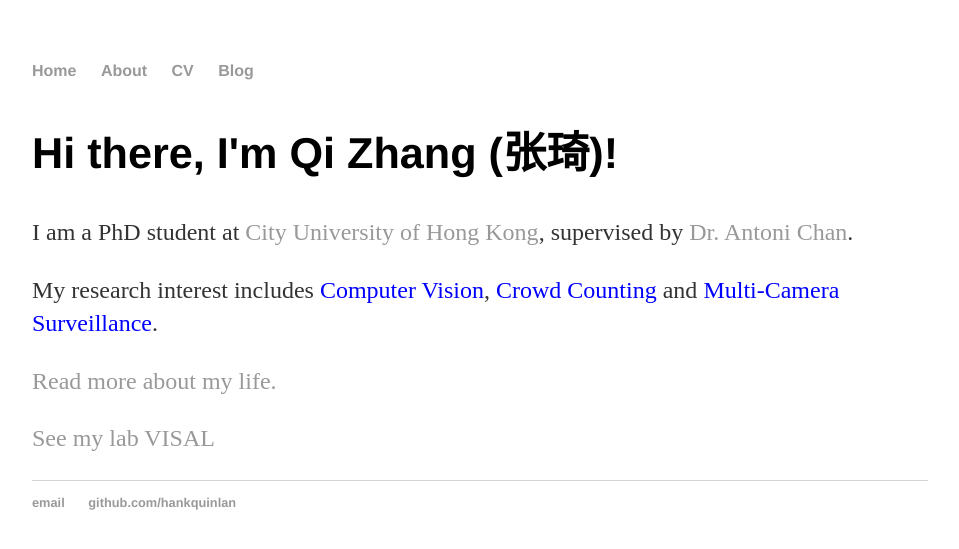
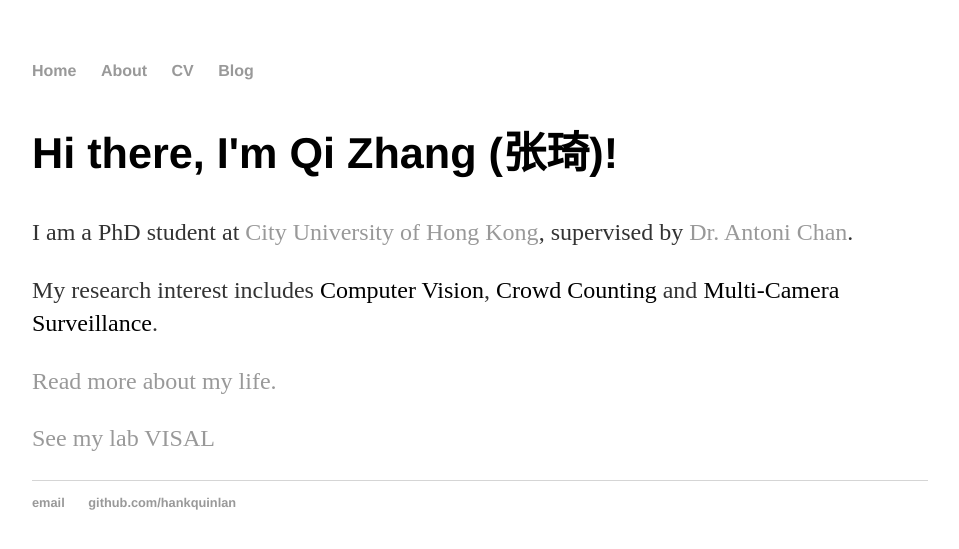
Before and after one commit to zqyq/zqyq.github.io, a Jekyll site: the page built from index.html, in a window 1280 px wide. Shown: the top 549 px of the page, without its empty margins (160-1119 px from the left). Built offline with Jekyll 4.4.1, drawn with Linux system fonts in a browser that asks for light colours.

Commit message:
Update index.html

```diff
--- a/index.html
+++ b/index.html
@@ -10,9 +10,9 @@
 				supervised by
 				<a href="http://www.cs.cityu.edu.hk/~abchan/">Dr. Antoni Chan</a>.
 			</p>
-			<p>My research interest includes <font color="blue">Computer Vision</font>,
-				<font color="blue">Crowd Counting</font>
-				and <font color="blue">Multi-Camera Surveillance</font>.</p>
+			<p>My research interest includes <font color="black">Computer Vision</font>,
+				<font color="black">Crowd Counting</font>
+				and <font color="black">Multi-Camera Surveillance</font>.</p>
 
 			<p>
 				<a href="/about">Read more about my life.</a>
```
